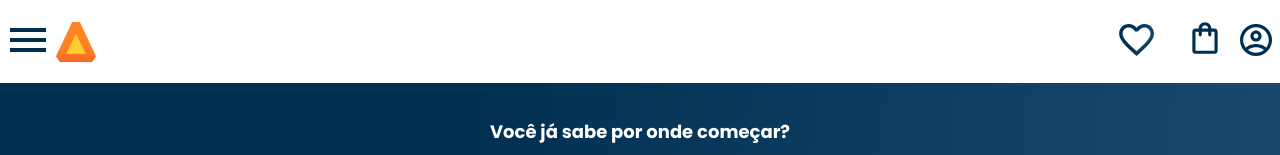
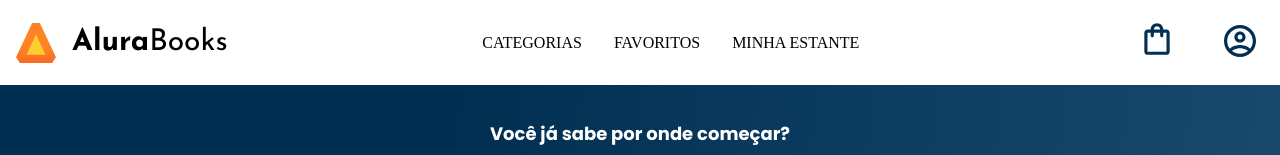
Before and after one commit to MrR4ngel/Alurabooks, a plain HTML site: page index.html in a window 1280 px wide. Shown: the top 155 px of the page. Drawn offline with nearby package versions, Linux system fonts and the light colour scheme.

Commit message:
Aumentando o header

```diff
--- a/index.html
+++ b/index.html
@@ -7,11 +7,9 @@
     <title>AluraBooks</title>
     <link rel="stylesheet" href="reset.css">
     <link rel="preconnect" href="https://fonts.googleapis.com">
-    <link rel="preconnect" href="https://fonts.googleapis.com">
-    <link rel="preconnect" href="https://fonts.googleapis.com">
     <link rel="preconnect" href="https://fonts.gstatic.com" crossorigin>
     <link href="https://fonts.googleapis.com/css2?family=Poppins:wght@300;400;500;700&display=swap" rel="stylesheet">
-    <link rel="stylesheet" href="https://cdn.jsdelivr.net/npm/swiper@9/swiper-bundle.min.css"/>
+    <link href="https://fonts.googleapis.com/css2?family=Josefin+Sans:wght@400;700&display=swap" rel="stylesheet">    <link rel="stylesheet" href="https://cdn.jsdelivr.net/npm/swiper@9/swiper-bundle.min.css"/>
     <link rel="stylesheet" href="styles.css">
 </head>
 
@@ -40,12 +38,20 @@
                     <a href="#" class="lista-menu__link">Design & UX</a>
                 </li>
             </ul>
-            <img src="img/Logo.svg" alt="logo da AluraBooks">
+            <img src="img/Logo.svg" alt="logo da AluraBooks" class="container__imagem">
+            <h1 class="container__titulo"><b class="container__titulo--negrito">Alura</b>Books</h1>
         </div>
+
+        <ul class="options">
+            <li class="options__item">Categorias</li>
+            <li class="options__item"><a href="#" class="options__link">Favoritos</a></li>
+            <li class="options__item"><a href="#" class="options__link">Minha Estante</a></li>
+        </ul>
+
         <div class="container">
-            <a href="#"><img src="img/Favoritos.svg" alt="Meus favoritos" class="container__imagem"></a>
-            <a href="#"><img src="img/Compras.svg" alt="Carrinho de compras class="container__imagem""></a>
-            <a href="#"><img src="img/Usuário.svg" alt="Meu perfil class="container__imagem""></a>
+            <a href="#"><img src="img/Favoritos.svg" alt="Meus favoritos" class="container__imagem-transparente container__imagem" ></a>
+            <a href="#"><img src="img/Compras.svg" alt="Carrinho de compras" class="container__imagem"></a>
+            <a href="#"><img src="img/Usuário.svg" alt="Meu perfil" class="container__imagem"></a>
         </div>
     </header>
     <section class="banner">
--- a/styles.css
+++ b/styles.css
@@ -13,7 +13,7 @@
     --azul-degrade: linear-gradient(97.54deg, #002F52 35.49%, #326589 165.37%);
     --azul:#002F52;
     --preto: #000000;
-
+    --fonte-secundaria: 'Josefin Sans';
 }
 
 body {
--- a/styles/header.css
+++ b/styles/header.css
@@ -59,6 +59,52 @@
     text-transform: uppercase;
 }
 
+.container__titulo{
+    display: none;
+}
+
 .container__botao {
         display: none;
 }
+
+.options {
+    display: none;
+}
+
+@media screen and (min-width: 1024px) {
+    .container__titulo{
+        display: block;
+    }
+
+    .container__titulo, .container__titulo--negrito {
+        font-family: var(--fonte-secundaria);
+        font-size: 30px;
+    }
+
+    .container__titulo {
+        font-weight: 400;
+    }
+
+    .container__titulo--negrito {
+        font-weight: 700;
+    }
+
+    .options {
+        display: flex;
+    }
+
+    .options__item{
+        padding: 0 1em;
+        text-transform: uppercase;
+    }
+
+    .options__link {
+        text-decoration: none;
+        color: var(--preto);
+    }
+
+    .container__imagem-transparente, .header__menu-hamburguer {
+        display: none;
+    }
+
+}
```
